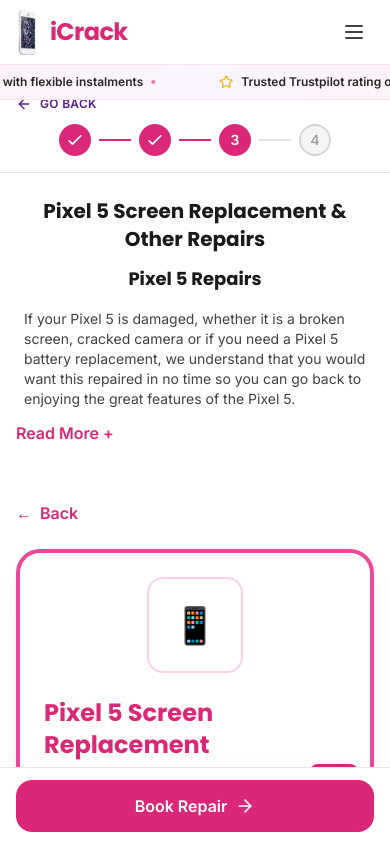
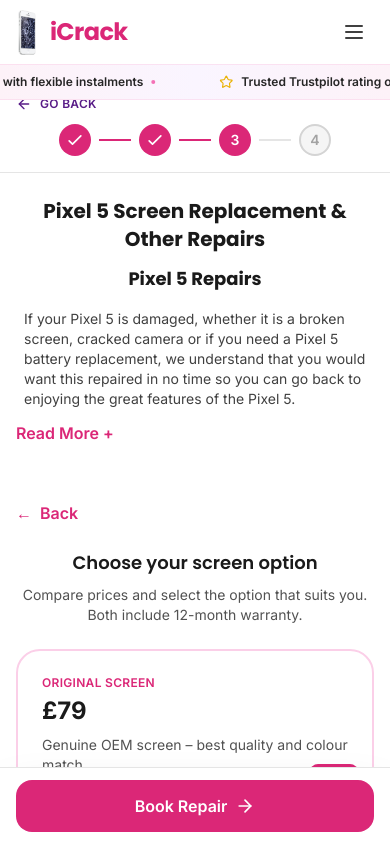
Before and after one commit to pradeepannagarasu/icrack, a Next.js app: page /repairs/phones/pixel-5 in a window 390 px wide. Both pictures are taken after a click on the button 195 px from the left and 649 px from the top of the page. Shown: the top 844 px of the page. Built offline with nearby package versions, Linux system fonts and the light colour scheme.

Commit message:
feat: battery and screen compare step, refurbished iPhones, pricing

```diff
--- a/components/repairs/DeviceRepairPage.tsx
+++ b/components/repairs/DeviceRepairPage.tsx
@@ -35,25 +35,28 @@
   }> = [];
 
   repairs.forEach((repair) => {
-    // Battery: Split into two separate options
+    // Screen: single card – user then sees compare step (Original vs Standard)
+    if (repair.id === "screen") {
+      options.push({
+        id: "screen",
+        title: "Screen Replacement",
+        description: "Original or standard replacement screen. Compare options and book.",
+        duration: repair.duration,
+        warranty: "12 months",
+        repairId: "screen",
+      });
+      return;
+    }
+
+    // Battery: single card – user then sees compare step (Original vs Standard)
     if (repair.id === "battery") {
       options.push({
-        id: "battery-original",
-        title: "Original Battery Replacement",
-        description: "Premium-grade battery calibrated for maximum performance and longevity. 24-month warranty.",
+        id: "battery",
+        title: "Battery Replacement",
+        description: "Original or standard battery. Compare options and book.",
         duration: repair.duration,
         warranty: "24 months",
         repairId: "battery",
-        subType: "original",
-      });
-      options.push({
-        id: "battery-regular",
-        title: "Standard Battery Replacement",
-        description: "High-quality replacement battery – the best value option to keep you powered all day. 24-month warranty.",
-        duration: repair.duration,
-        warranty: "24 months",
-        repairId: "battery",
-        subType: "regular",
       });
       return;
     }
@@ -104,9 +107,8 @@
       return;
     }
 
-    // Map other repair IDs to display options
+    // Map other repair IDs to display options (screen handled above)
     const optionMap: Record<string, { label: string; repairId: string }> = {
-      screen: { label: "Screen Repair", repairId: "screen" },
       "water-damage": { label: "Water Damage Repair", repairId: "water-damage" },
       "back-glass": { label: "Back Glass Repair", repairId: "back-cover" },
       speaker: { label: "Speaker Repair", repairId: "earpiece" },
@@ -148,13 +150,15 @@
 
   const handleRepairSelect = (repairOption: typeof repairOptions[0]) => {
     setSelectedRepair(repairOption.id);
-
-    // Set subType if it exists in the option
     if (repairOption.subType) {
       setSelectedSubType(repairOption.subType);
     } else {
       setSelectedSubType(undefined);
     }
+  };
+
+  const handleCompareOptionSelect = (repairId: string, subType: "original" | "regular") => {
+    setSelectedSubType(subType);
   };
 
   const getSelectedRepairData = () => {
@@ -355,6 +359,102 @@
                 <span>Back</span>
               </motion.button>
 
+              {/* Battery: Compare Original vs Standard – split prices, compare & book */}
+              {(selectedRepair === "battery" && selectedSubType === undefined) && (
+                <motion.div
+                  initial={{ opacity: 0, y: 16 }}
+                  animate={{ opacity: 1, y: 0 }}
+                  className="mb-8"
+                >
+                  <h3 className="text-lg sm:text-xl font-display font-semibold text-neutral-900 mb-2 text-center">
+                    Choose your battery option
+                  </h3>
+                  <p className="text-sm text-neutral-600 mb-6 text-center max-w-xl mx-auto">
+                    Compare prices and select the option that suits you. Both include 24-month warranty.
+                  </p>
+                  <div className="grid grid-cols-1 md:grid-cols-2 gap-4 sm:gap-6">
+                    {(["original", "regular"] as const).map((subType) => {
+                      const pricing = getRepairPricing(device.id, "battery", subType);
+                      const title = subType === "original" ? "Original Battery" : "Standard Battery";
+                      const description =
+                        subType === "original"
+                          ? "Premium-grade, calibrated for maximum performance and longevity."
+                          : "High-quality replacement – best value to keep you powered all day.";
+                      return (
+                        <motion.button
+                          key={subType}
+                          type="button"
+                          whileHover={{ scale: 1.02 }}
+                          whileTap={{ scale: 0.98 }}
+                          onClick={() => handleCompareOptionSelect("battery", subType)}
+                          className="rounded-2xl border-2 border-primary-200 bg-white p-6 text-left hover:border-primary-500 hover:shadow-lg transition-all focus:outline-none focus:ring-2 focus:ring-primary-500"
+                        >
+                          <div className="text-xs font-semibold uppercase tracking-wide text-primary-600 mb-1">
+                            {title}
+                          </div>
+                          <div className="text-2xl sm:text-3xl font-bold text-neutral-900 mb-2">
+                            £{pricing?.price ?? "—"}
+                          </div>
+                          <p className="text-sm text-neutral-600 mb-4">{description}</p>
+                          <div className="flex items-center justify-between">
+                            <span className="text-xs text-neutral-500">24-month warranty</span>
+                            <span className="text-sm font-semibold text-primary-600">Select & book →</span>
+                          </div>
+                        </motion.button>
+                      );
+                    })}
+                  </div>
+                </motion.div>
+              )}
+
+              {/* Screen: Compare Original vs Standard – split prices, compare & book */}
+              {(selectedRepair === "screen" && selectedSubType === undefined) && (
+                <motion.div
+                  initial={{ opacity: 0, y: 16 }}
+                  animate={{ opacity: 1, y: 0 }}
+                  className="mb-8"
+                >
+                  <h3 className="text-lg sm:text-xl font-display font-semibold text-neutral-900 mb-2 text-center">
+                    Choose your screen option
+                  </h3>
+                  <p className="text-sm text-neutral-600 mb-6 text-center max-w-xl mx-auto">
+                    Compare prices and select the option that suits you. Both include 12-month warranty.
+                  </p>
+                  <div className="grid grid-cols-1 md:grid-cols-2 gap-4 sm:gap-6">
+                    {(["original", "regular"] as const).map((subType) => {
+                      const pricing = getRepairPricing(device.id, "screen", subType);
+                      const title = subType === "original" ? "Original Screen" : "Standard Screen";
+                      const description =
+                        subType === "original"
+                          ? "Genuine OEM screen – best quality and colour match."
+                          : "High-quality replacement screen – great value.";
+                      return (
+                        <motion.button
+                          key={subType}
+                          type="button"
+                          whileHover={{ scale: 1.02 }}
+                          whileTap={{ scale: 0.98 }}
+                          onClick={() => handleCompareOptionSelect("screen", subType)}
+                          className="rounded-2xl border-2 border-primary-200 bg-white p-6 text-left hover:border-primary-500 hover:shadow-lg transition-all focus:outline-none focus:ring-2 focus:ring-primary-500"
+                        >
+                          <div className="text-xs font-semibold uppercase tracking-wide text-primary-600 mb-1">
+                            {title}
+                          </div>
+                          <div className="text-2xl sm:text-3xl font-bold text-neutral-900 mb-2">
+                            £{pricing?.price ?? "—"}
+                          </div>
+                          <p className="text-sm text-neutral-600 mb-4">{description}</p>
+                          <div className="flex items-center justify-between">
+                            <span className="text-xs text-neutral-500">12-month warranty</span>
+                            <span className="text-sm font-semibold text-primary-600">Select & book →</span>
+                          </div>
+                        </motion.button>
+                      );
+                    })}
+                  </div>
+                </motion.div>
+              )}
+
               {/* Back Glass Sub-Options: Glass only vs Housing */}
               {selectedRepair === "back-glass" && !selectedSubType && (
                 <motion.div
@@ -388,8 +488,10 @@
                 </motion.div>
               )}
 
-              {/* Selected Repair Detail Card */}
-              {selectedRepairData && (
+              {/* Selected Repair Detail Card (after compare step for battery/screen) */}
+              {selectedRepairData &&
+                !(selectedRepair === "battery" && selectedSubType === undefined) &&
+                !(selectedRepair === "screen" && selectedSubType === undefined) && (
                 <RepairDetailCard
                   repairId={selectedRepairData.repairId}
                   title={selectedRepairData.title}
--- a/lib/pricing.ts
+++ b/lib/pricing.ts
@@ -78,9 +78,25 @@
     };
   }
 
-  // Handle sub-types (camera, battery variants, back glass/housing)
+  // Handle sub-types (camera, battery variants, back glass/housing, screen original/regular)
   if (subType && typeof devicePricing === "object" && subType in devicePricing) {
     return (devicePricing as any)[subType];
+  }
+
+  // Screen: derive original/standard from flat price when not in JSON
+  if (repairType === "screen" && (subType === "original" || subType === "regular") && typeof devicePricing === "object" && "price" in devicePricing) {
+    const flat = devicePricing as RepairPricing;
+    if (subType === "regular") {
+      return { ...flat, price: flat.price };
+    }
+    // Original typically costs more (~25–30% premium)
+    return {
+      price: Math.round(flat.price * 1.28),
+      save: flat.save,
+      warranty: flat.warranty,
+      time: flat.time,
+      variants: flat.variants,
+    };
   }
 
   // Return device-specific pricing
@@ -97,6 +113,8 @@
 export function getRepairDescription(repairType: string, deviceName: string, subType?: string): string {
   const descriptions: Record<string, string> = {
     screen: `Have you cracked or smashed your screen? Bring your ${deviceName} back to life with a shiny new replacement screen. Get that new phone feeling again!`,
+    "screen-original": `Genuine OEM screen for your ${deviceName} – best quality and colour match. 12-month warranty.`,
+    "screen-regular": `High-quality replacement screen for your ${deviceName} – great value. 12-month warranty.`,
     "back-cover": `Get your ${deviceName} back glass replaced, same day by our specialist technicians.`,
     "back-cover-glass": `Cracked or smashed back glass on your ${deviceName}? We’ll replace just the glass panel to make it look like new again.`,
     "back-cover-housing": `Severe damage to the back of your ${deviceName}? We’ll replace the full rear housing for a factory-fresh finish.`,
@@ -124,6 +142,8 @@
 export function getRepairTitle(repairType: string, deviceName: string, subType?: string): string {
   const titles: Record<string, string> = {
     screen: `${deviceName} Screen Replacement`,
+    "screen-original": `${deviceName} Original Screen Replacement`,
+    "screen-regular": `${deviceName} Standard Screen Replacement`,
     "back-cover": `${deviceName} Back Glass & Housing`,
     "back-cover-glass": `${deviceName} Back Glass Replacement`,
     "back-cover-housing": `${deviceName} Back Glass & Housing Replacement`,
@@ -142,6 +162,12 @@
   };
 
   // Handle special cases
+  if (repairType === "screen" && subType === "original") {
+    return titles["screen-original"] || `${deviceName} Original Screen Replacement`;
+  }
+  if (repairType === "screen" && subType === "regular") {
+    return titles["screen-regular"] || `${deviceName} Standard Screen Replacement`;
+  }
   if (repairType === "battery" && subType === "original") {
     return titles["battery-original"] || `${deviceName} Original Battery Replacement`;
   }
```
